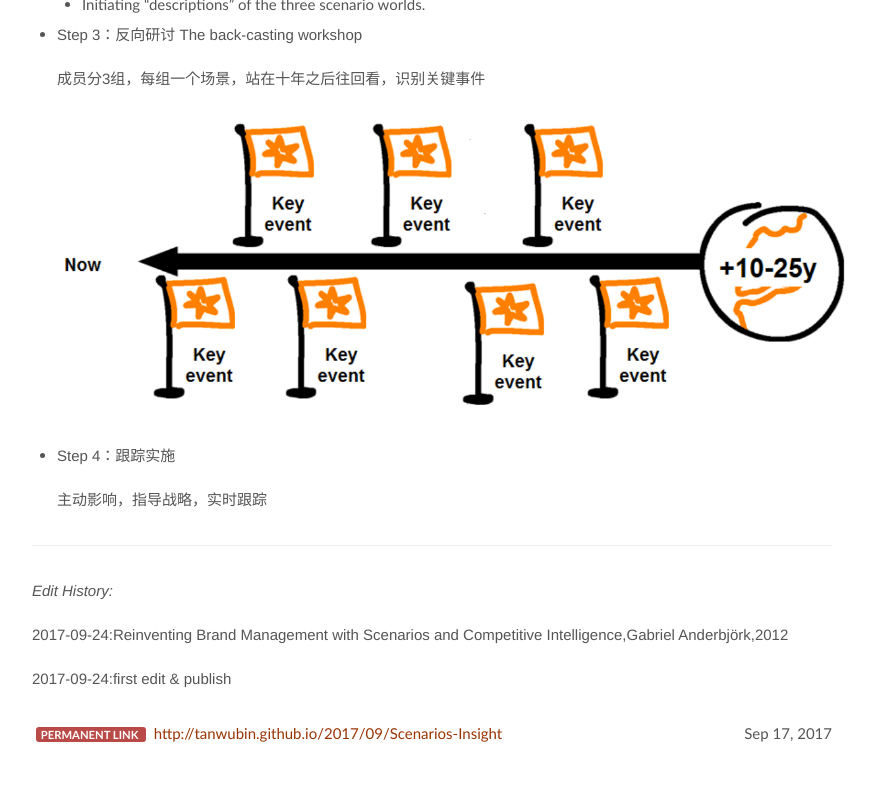
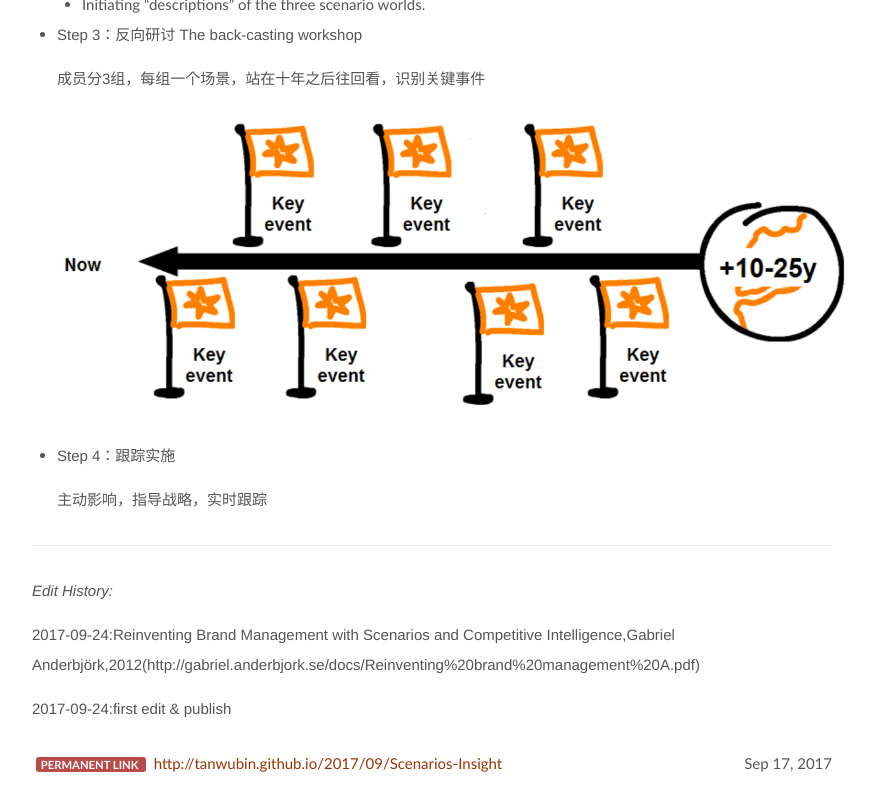
Before and after one commit to fk1091889767/tanwubin.github.io, a Jekyll site: the page built from _posts/2017-09-17-Scenarios-Insight.md, in a window 1280 px wide and 900 px high, scrolled down 1752 px. Shown: the top 811 px of the window, without its empty margins (208-1084 px from the left). Built offline with Jekyll 4.4.1, drawn with Linux system fonts in a browser that asks for light colours; part of the change alters nothing that is shown.

```diff
--- a/_posts/2017-09-17-Scenarios-Insight.md
+++ b/_posts/2017-09-17-Scenarios-Insight.md
@@ -45,6 +45,6 @@ published: true
 ---
 *Edit History:*
 
-2017-09-24:Reinventing Brand Management with Scenarios and Competitive Intelligence,Gabriel Anderbjörk,2012
+2017-09-24:Reinventing Brand Management with Scenarios and Competitive Intelligence,Gabriel Anderbjörk,2012(http://gabriel.anderbjork.se/docs/Reinventing%20brand%20management%20A.pdf)
 
 2017-09-24:first edit & publish
```
